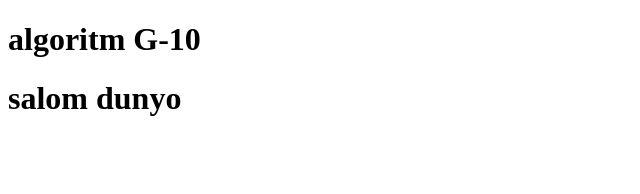
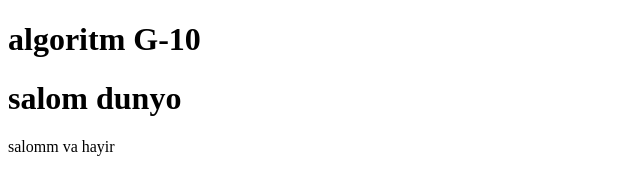
Before and after one commit to bekicom/algoritmg10uchun, a plain HTML site: page index.html in a window 1280 px wide. Shown: the whole page, without its empty margins (0-640 px from the left). Drawn offline with Linux system fonts and the light colour scheme.

Commit message:
;saskjbkbd

```diff
--- a/index.html
+++ b/index.html
@@ -10,5 +10,9 @@
     <h1>algoritm G-10</h1>
     <h1>salom dunyo</h1>
 
+    <p>salomm va hayir</p>
+
+
+
 </body>
 </html>
```
